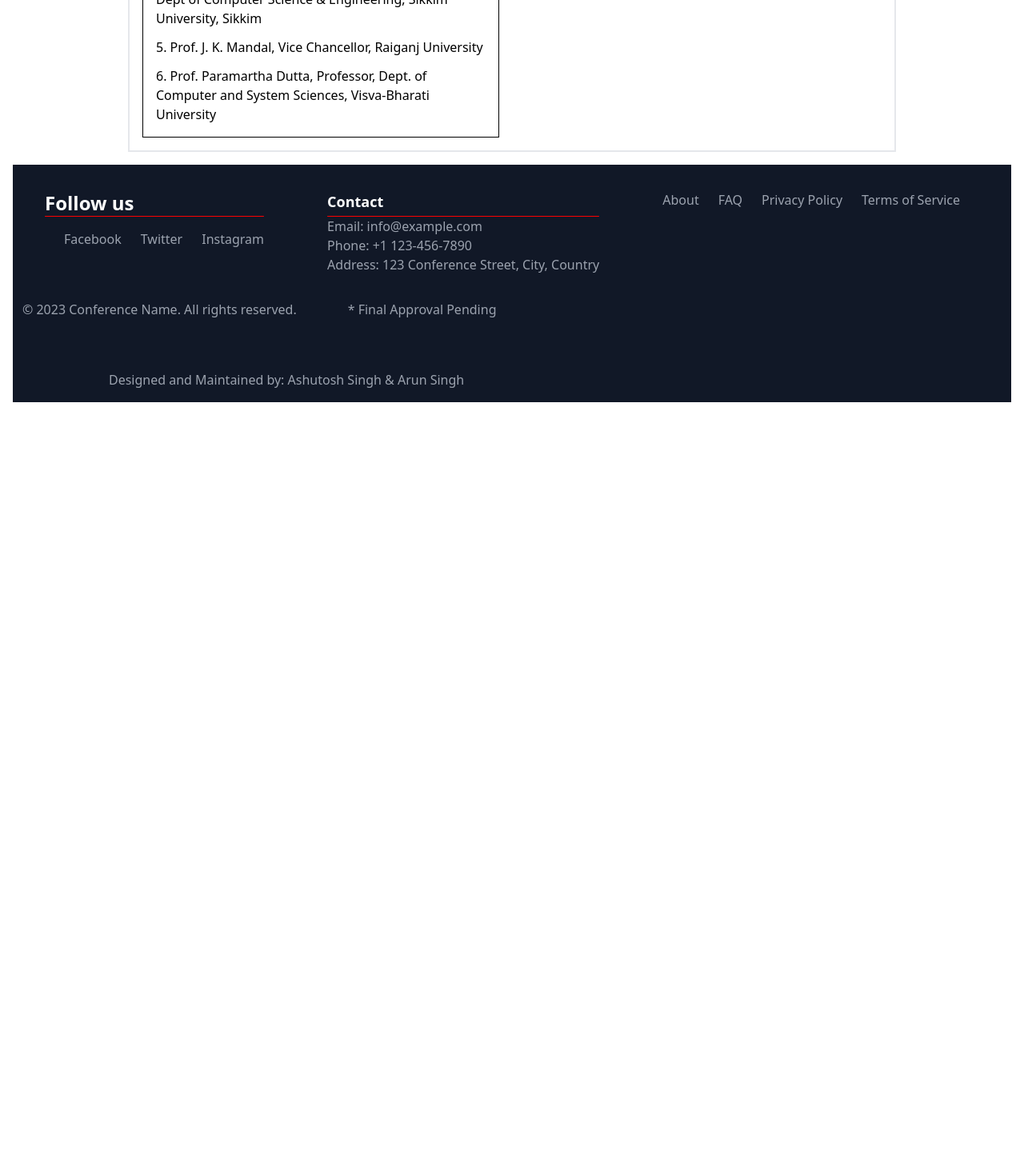
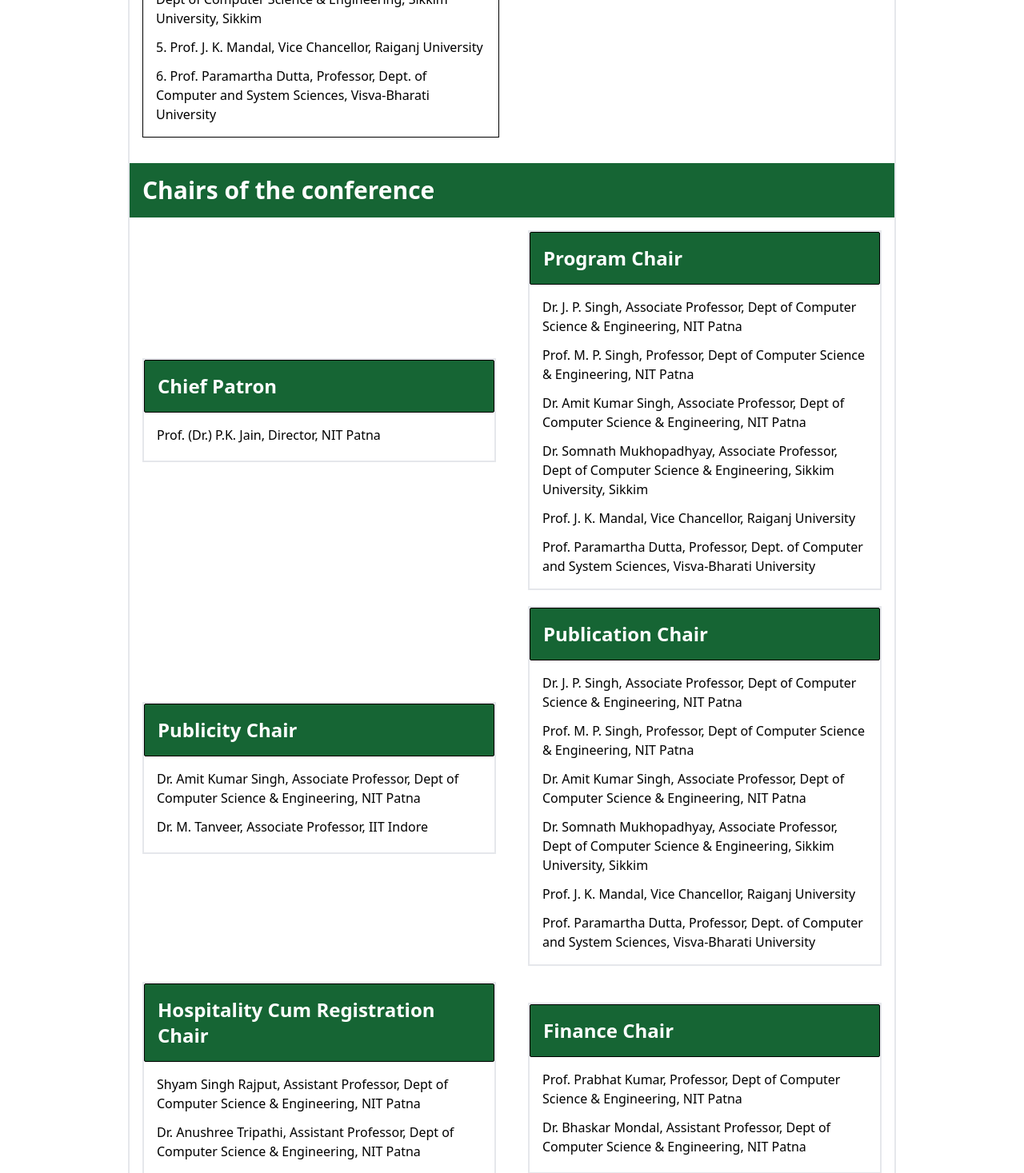
Before and after one commit to Ashutosh-1302/CICBA24, a Next.js app: page /Commitee in a window 1280 px wide. Shown: the part 1330-2797 px from the top of the page at 80% size. Before the commit the page ends 1849 px from the top, so only its background shows below. Built offline with nearby package versions, Linux system fonts and the light colour scheme.

Commit message:
Commitee Section Completed

```diff
--- a/app/page.js
+++ b/app/page.js
@@ -9,6 +9,8 @@
 import { Confrence } from "@/components/Confrence";
 import Commitee from "@/components/Commitee/Commitee";
 import Chairs from "@/components/Commitee/Chairs";
+import ProgramCommitee from "@/components/Commitee/ProgramCommitee";
+import TPC from "@/components/Commitee/TPC";
 
 export default function Home() {
   return (
@@ -52,7 +54,7 @@
       <div>
         <Confrence />
       </div> */}
-      <Chairs/>
+      <TPC/>
       </div>
       {/* Additional content specific to the home page */}
     </Layout>
--- a/components/Commitee/Commitee.js
+++ b/components/Commitee/Commitee.js
@@ -2,6 +2,7 @@
 
 export default function Commitee() {
   return (
+    <div className='space-y-4'>
     <div className='flex flex-col w-full'>
       <div className='p-4 items-center bg-green-800'>
            <div><h2 className='text-3xl font-semibold text-white text-left'>Editorial Board</h2></div>
@@ -20,5 +21,112 @@
          </div>
       </div>
     </div>
+    <div className='flex flex-col w-full'>
+      <div className='p-4 items-center bg-green-800'>
+        <div>
+          <h2 className='text-3xl font-semibold text-white text-left'>Chairs of the conference</h2>
+        </div>
+      </div>
+      <div className='p-4 items-center flex flex-col w-full space-y-5'>
+        <div className='flex flex-row items-center w-full space-x-10'>
+         <div className='border-2 w-full'>
+         <div className='p-4 items-center bg-green-800 rounded-sm w-full' style={{border:'1px solid'}}>
+        <h2 className='text-2xl font-semibold text-white text-left '>Chief Patron</h2>
+        </div>
+        <div className='p-4 items-center space-y-2 text-left w-full'>
+        <p className='pb-1'> Prof. (Dr.) P.K. Jain, Director, NIT Patna<br/></p>
+         </div>
+        </div>
+        <div className='border-2 w-full'>
+         <div className='p-4 items-center bg-green-800 rounded-sm w-full' style={{border:'1px solid'}}>
+        <h2 className='text-2xl font-semibold text-white text-left '>Program Chair</h2>
+        </div>
+        <div className='p-4 items-center space-y-2 text-left w-full'>
+        <p className='pb-1'> 	Dr. J. P. Singh, Associate Professor, Dept of Computer Science & Engineering, NIT Patna<br/></p>
+       <p className='pb-1'> 	Prof. M. P. Singh, Professor, Dept of Computer Science & Engineering, NIT Patna<br/></p>
+       <p className='pb-1'> 	Dr. Amit Kumar Singh, Associate Professor, Dept of Computer Science & Engineering, NIT Patna<br/></p>
+       <p className='pb-1'>	Dr. Somnath Mukhopadhyay, Associate Professor, Dept of Computer Science & Engineering, Sikkim University, Sikkim<br/></p>
+       <p className='pb-1' > 	Prof. J. K. Mandal, Vice Chancellor,  Raiganj University<br/></p>
+       <p>	Prof. Paramartha Dutta, Professor, Dept. of Computer and System Sciences, Visva-Bharati University<br/></p>
+       </div>
+    </div>
+  </div>
+  <div className='flex flex-row items-center w-full space-x-10'>
+         <div className='border-2 w-full mb-5'>
+         <div className='p-4 items-center bg-green-800 rounded-sm w-full' style={{border:'1px solid'}}>
+        <h2 className='text-2xl font-semibold text-white text-left '>Publicity Chair</h2>
+        </div>
+        <div className='p-4 items-center space-y-2 text-left w-full'>
+        <p className='pb-1'> 	Dr. Amit Kumar Singh, Associate Professor, Dept of Computer Science & Engineering, NIT Patna<br/></p>
+        <p className='pb-1'>	Dr. M. Tanveer, Associate Professor, IIT Indore<br/></p>
+         </div>
+        </div>
+        <div className='border-2 w-full'>
+         <div className='p-4 items-center bg-green-800 rounded-sm w-full' style={{border:'1px solid'}}>
+        <h2 className='text-2xl font-semibold text-white text-left '>Publication Chair</h2>
+        </div>
+        <div className='p-4 items-center space-y-2 text-left w-full'>
+        <p className='pb-1'> 	Dr. J. P. Singh, Associate Professor, Dept of Computer Science & Engineering, NIT Patna<br/></p>
+       <p className='pb-1'> 	Prof. M. P. Singh, Professor, Dept of Computer Science & Engineering, NIT Patna<br/></p>
+       <p className='pb-1'> 	Dr. Amit Kumar Singh, Associate Professor, Dept of Computer Science & Engineering, NIT Patna<br/></p>
+       <p className='pb-1'>	Dr. Somnath Mukhopadhyay, Associate Professor, Dept of Computer Science & Engineering, Sikkim University, Sikkim<br/></p>
+       <p className='pb-1' > 	Prof. J. K. Mandal, Vice Chancellor,  Raiganj University<br/></p>
+       <p>	Prof. Paramartha Dutta, Professor, Dept. of Computer and System Sciences, Visva-Bharati University<br/></p>
+       </div>
+    </div>
+  </div>
+  <div className='flex flex-row items-center w-full space-x-10'>
+         <div className='border-2 w-full mb-5'>
+         <div className='p-4 items-center bg-green-800 rounded-sm w-full' style={{border:'1px solid'}}>
+        <h2 className='text-2xl font-semibold text-white text-left '>Hospitality Cum Registration Chair</h2>
+        </div>
+        <div className='p-4 items-center space-y-2 text-left w-full'>
+        <p className='pb-1'> 	Shyam Singh Rajput, Assistant Professor, Dept of Computer Science & Engineering, NIT Patna<br/></p>
+        <p className='pb-1'>	Dr. Anushree Tripathi, Assistant Professor, Dept of Computer Science & Engineering, NIT Patna<br/></p>
+         </div>
+        </div>
+        <div className='border-2 w-full'>
+         <div className='p-4 items-center bg-green-800 rounded-sm w-full' style={{border:'1px solid'}}>
+        <h2 className='text-2xl font-semibold text-white text-left '>Finance Chair</h2>
+        </div>
+        <div className='p-4 items-center space-y-2 text-left w-full'>
+        <p className='pb-1'> 		Prof. Prabhat Kumar, Professor, Dept of Computer Science & Engineering, NIT Patna<br/></p>
+       <p className='pb-1'> 		Dr. Bhaskar Mondal, Assistant Professor, Dept of Computer Science & Engineering, NIT Patna<br/></p>
+       </div>
+    </div>
+  </div>
+  <div className='flex flex-row items-center w-full space-x-10'>
+         <div className='border-2 w-full mb-5'>
+         <div className='p-4 items-center bg-green-800 rounded-sm w-full' style={{border:'1px solid'}}>
+        <h2 className='text-2xl font-semibold text-white text-left '>Technical Program Committee Chair</h2>
+        </div>
+        <div className='p-4 items-center space-y-2 text-left w-full'>
+        <p className='pb-1'> 		Dr. J. P. Singh, Associate Professor, Dept of Computer Science & Engineering, NIT Patna<br/></p>
+        <p className='pb-1'>		Dr. Somnath Mukhopadhyay, Associate Professor, Dept of Computer Science & Engineering, Sikkim University, Sikkim<br/></p>
+         </div>
+        </div>
+        <div className='border-2 w-full'>
+         <div className='p-4 items-center bg-green-800 rounded-sm w-full' style={{border:'1px solid'}}>
+        <h2 className='text-2xl font-semibold text-white text-left '>Special Session Chair</h2>
+        </div>
+        <div className='p-4 items-center space-y-2 text-left w-full'>
+        <p className='pb-1'> 		Dr. Amit Kumar Singh, Associate Professor, Dept of Computer Science & Engineering, NIT Patna<br/></p>
+       <p className='pb-1'> 			Dr. M. Tanveer, Associate Professor, IIT Indore<br/></p>
+       </div>
+    </div>
+  </div>
+  <div className='flex flex-grow items-center space-x-10 w-1/3'>
+         <div className='border-2 w-full mb-5'>
+         <div className='p-4 items-center bg-green-800 rounded-sm w-full' style={{border:'1px solid'}}>
+        <h2 className='text-2xl font-semibold text-white text-left '>Web Chair</h2>
+        </div>
+        <div className='p-4 items-center space-y-2 text-left w-full'>
+        <p className='pb-1'> 		Dr. Akshay Deepak, Associate Professor, Dept of Computer Science & Engineering, NIT Patna<br/></p>
+       </div>
+        </div>
+  </div>
+ </div>
+</div>
+    </div>
   )
 }
--- /dev/null
+++ b/components/Commitee/ProgramCommitee.js
@@ -0,0 +1,21 @@
+import React from 'react'
+
+export default function ProgramCommitee() {
+  return (
+    <div>
+         <div className='border-2 w-full'>
+         <div className='p-4 items-center bg-green-800 rounded-sm w-full' style={{border:'1px solid'}}>
+        <h2 className='text-2xl font-semibold text-white text-left '>Program Commitee</h2>
+        </div>
+        <div className='p-4 items-center space-y-2 text-left w-full'>
+        <p className='pb-1'> 	Dr. J. P. Singh, Associate Professor, Dept of Computer Science & Engineering, NIT Patna<br/></p>
+       <p className='pb-1'> 	Prof. M. P. Singh, Professor, Dept of Computer Science & Engineering, NIT Patna<br/></p>
+       <p className='pb-1'> 	Dr. Amit Kumar Singh, Associate Professor, Dept of Computer Science & Engineering, NIT Patna<br/></p>
+       <p className='pb-1'>	Dr. Somnath Mukhopadhyay, Associate Professor, Dept of Computer Science & Engineering, Sikkim University, Sikkim<br/></p>
+       <p className='pb-1' > 	Prof. J. K. Mandal, Vice Chancellor,  Raiganj University<br/></p>
+       <p>	Prof. Paramartha Dutta, Professor, Dept. of Computer and System Sciences, Visva-Bharati University<br/></p>
+       </div>
+    </div>
+    </div>
+  )
+}
--- /dev/null
+++ b/components/Commitee/TPC.js
@@ -0,0 +1,19 @@
+import React from 'react'
+
+export default function TPC() {
+  return (
+    <div>
+        <div className='flex flex-row items-center w-full space-x-10'>
+         <div className='w-full mb-5'>
+         <div className='p-4 items-center bg-green-800 rounded-sm w-full' style={{border:'1px solid'}}>
+        <h2 className='text-2xl font-semibold text-white text-left '>Technical Program Committee</h2>
+        </div>
+        <div className='p-4 items-center space-y-2 text-left w-full'>
+        <p className='pb-1'> 		Dr. J. P. Singh, Associate Professor, Dept of Computer Science & Engineering, NIT Patna<br/></p>
+        <p className='pb-1'>		Dr. Somnath Mukhopadhyay, Associate Professor, Dept of Computer Science & Engineering, Sikkim University, Sikkim<br/></p>
+         </div>
+        </div>
+  </div>
+    </div>
+  )
+}
```
